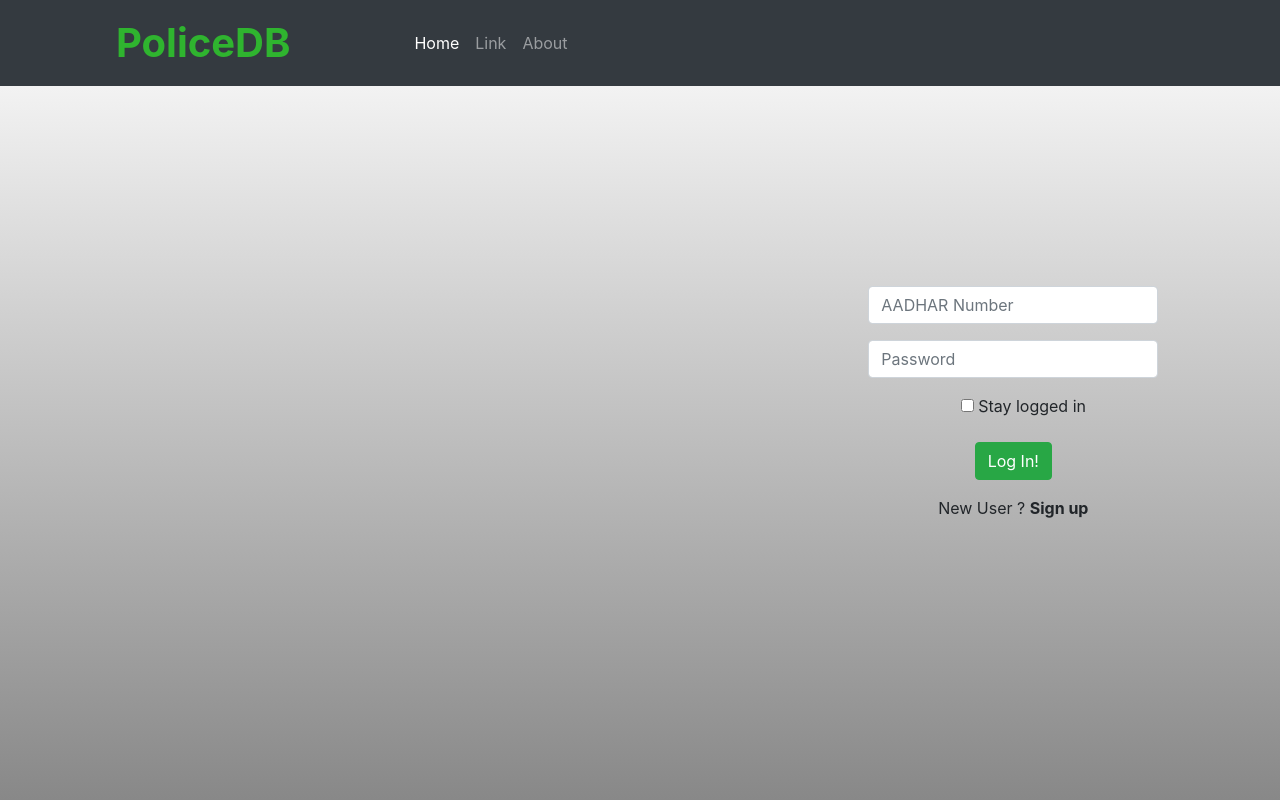
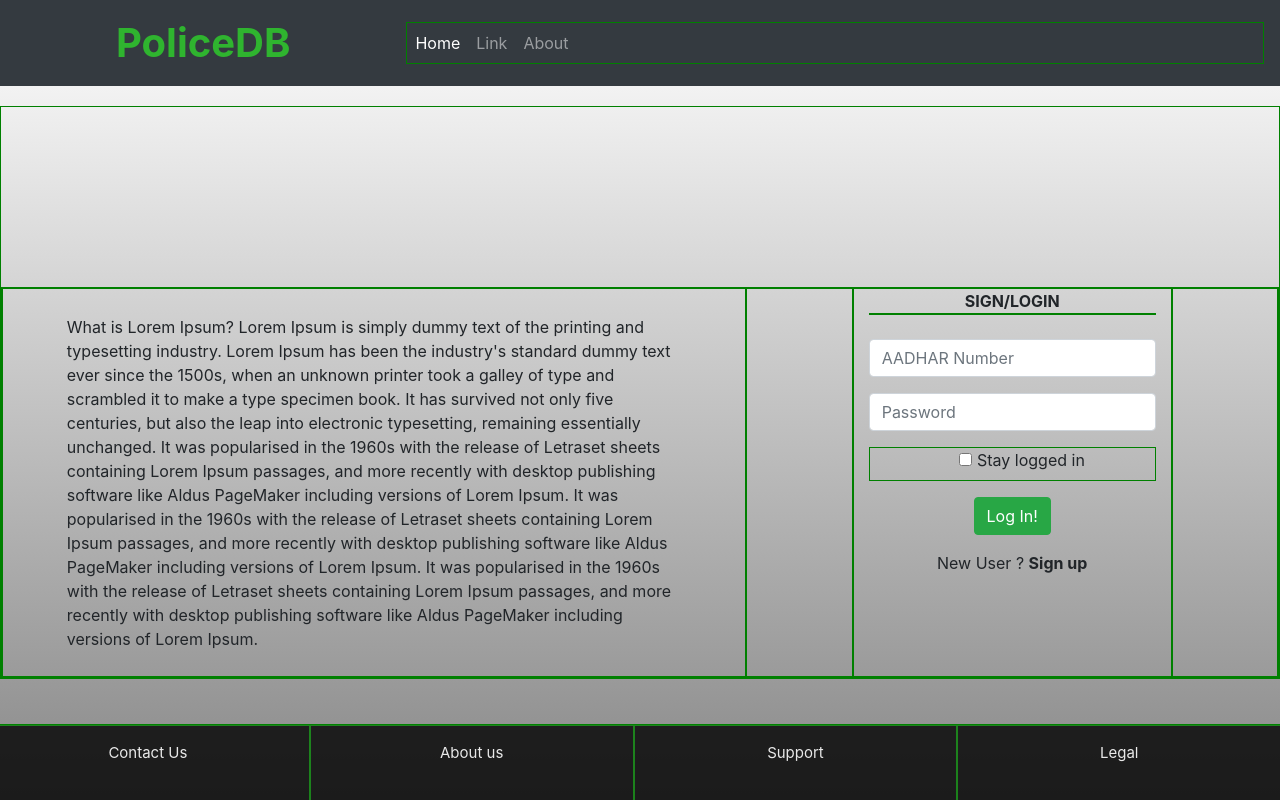
Before and after one commit to aman30865/policeDB, a PHP site: page / in a window 1280 px wide. Run offline with PHP 8.4, Linux system fonts and the light colour scheme.

Commit message:
dummy text added

```diff
--- a/index.php
+++ b/index.php
@@ -8,17 +8,7 @@
     if(isset($_SESSION['id'])) {
         header("Location: loggedinpage.php");
     }
-/*----------------------LOGOUT-----------------------------------------*/
-//    if (array_key_exists("logout", $_GET) && $_GET['logout']==1) {
-//            unset($_SESSION);
-//            setcookie("id", "", time() - 60*60);
-//            $_COOKIE['id'] = "";
-//            session_destroy();
-//        }
-//    else if ((array_key_exists("id", $_SESSION) AND $_SESSION['id']) AND
-//             (array_key_exists("id", $_COOKIE) AND $_COOKIE['id'])) {
-//              header("Location: loggedinpage.php?logout=0");
-//        }
+
 /*-----------------------SIGNUP----------------------------------------*/
     if (array_key_exists("submit", $_POST)) {
         if (!$_POST['AADHAR']) {
@@ -100,8 +90,14 @@
     <!-- Bootstrap CSS -->
     <link rel="stylesheet" href="https://stackpath.bootstrapcdn.com/bootstrap/4.3.1/css/bootstrap.min.css" integrity="sha384-ggOyR0iXCbMQv3Xipma34MD+dH/1fQ784/j6cY/iJTQUOhcWr7x9JvoRxT2MZw1T" crossorigin="anonymous">
     <style>
+        footer{
+        position:absolute;
+        bottom:15px;
+        width:98.9%;
+        height: 4rem;
+        }
         div{
-            border:0px green solid;
+            border:1px green solid;
         }
         .toggleForms {
             font-weight: bold;
@@ -127,6 +123,9 @@
             width:30%;
             height:100%;
             float:left;
+        }
+        #hometext{
+            padding:2% 5% ;
         }
     </style>
     </head>
@@ -154,14 +153,22 @@
 
 
     <div class="container-fluid" id="homePageContainer">
-        <div class="row"><div class="col-xs-7 col-sm-5 col-lg-7"></div><div class="col-xs-1 col-sm-1 col-lg-1"></div><div class="col-xs-3 col-sm-5 col-lg-3">
-        <center>
-        <div id="error"><?php if ($error!="") {
-            echo '<div class="alert alert-danger" role="alert">'.$error.'</div>';} ?></div>
+        <div class="row">
+            <div class="col-xs-7 col-sm-5 col-lg-7" id="hometext">
+                What is Lorem Ipsum?
+Lorem Ipsum is simply dummy text of the printing and typesetting industry. Lorem Ipsum has been the industry's standard dummy text ever since the 1500s, when an unknown printer took a galley of type and scrambled it to make a type specimen book. It has survived not only five centuries, but also the leap into electronic typesetting, remaining essentially unchanged. It was popularised in the 1960s with the release of Letraset sheets containing Lorem Ipsum passages, and more recently with desktop publishing software like Aldus PageMaker including versions of Lorem Ipsum. It was popularised in the 1960s with the release of Letraset sheets containing Lorem Ipsum passages, and more recently with desktop publishing software like Aldus PageMaker including versions of Lorem Ipsum. It was popularised in the 1960s with the release of Letraset sheets containing Lorem Ipsum passages, and more recently with desktop publishing software like Aldus PageMaker including versions of Lorem Ipsum.
+
+            </div>
+            <div class="col-xs-1 col-sm-1 col-lg-1"></div>
+            <div class="col-xs-3 col-sm-5 col-lg-3">
+            <center>
+                <b>SIGN/LOGIN</b><br>
+            <div id="error"><?php if ($error!="") {
+            echo '<div class="alert alert-danger alert-dismissible fade show" role="alert">'.$error.'</div>';} ?></div><br>
 
 <!--=========================login=========================-->
 
-        <form method="post" id="logInForm">
+            <form method="post" id="logInForm">
             <fieldset class="form-group">
                 <input type="text" name="AADHAR" placeholder="AADHAR Number" class="form-control" required></fieldset>
             <fieldset class="form-group">
@@ -176,7 +183,7 @@
         </form>
 
 <!--=========================signup=========================-->
-        <form method="post" id = "signUpForm">
+            <form method="post" id = "signUpForm">
             <fieldset class="form-group">
                 <input type="text" name="name" placeholder="Your Name" class="form-control" required></fieldset>
             <fieldset class="form-group">
@@ -194,13 +201,12 @@
                 <input type="submit" class="btn btn-success" name="submit" value="Sign Up!"></fieldset>
             <p><a class="toggleForms"><span style="font-weight:normal;">Already have an account ? </span>Login</a></p>
         </form>
-        </center>
-        </div><div class="col-xs-1 col-sm-1 col-lg-1"></div></div>
+            </center>
+            </div>
+            <div class="col-xs-1 col-sm-1 col-lg-1"></div>
+        </div>
     </div>
-
-
-
-
+    <?php include("footer.php"); ?>
 
 
     <script src="https://code.jquery.com/jquery-3.3.1.slim.min.js" integrity="sha384-q8i/X+965DzO0rT7abK41JStQIAqVgRVzpbzo5smXKp4YfRvH+8abtTE1Pi6jizo" crossorigin="anonymous"></script>
```
